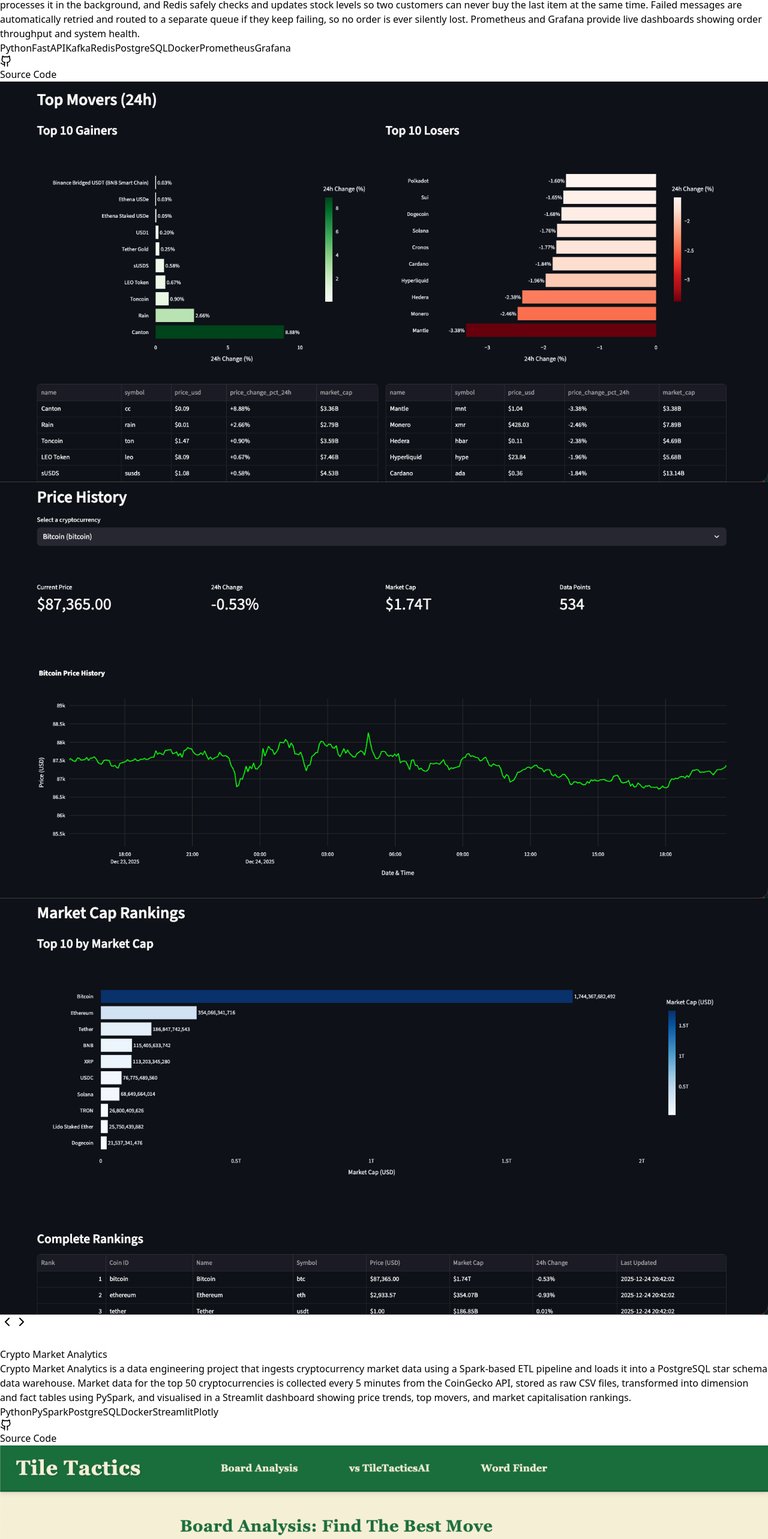
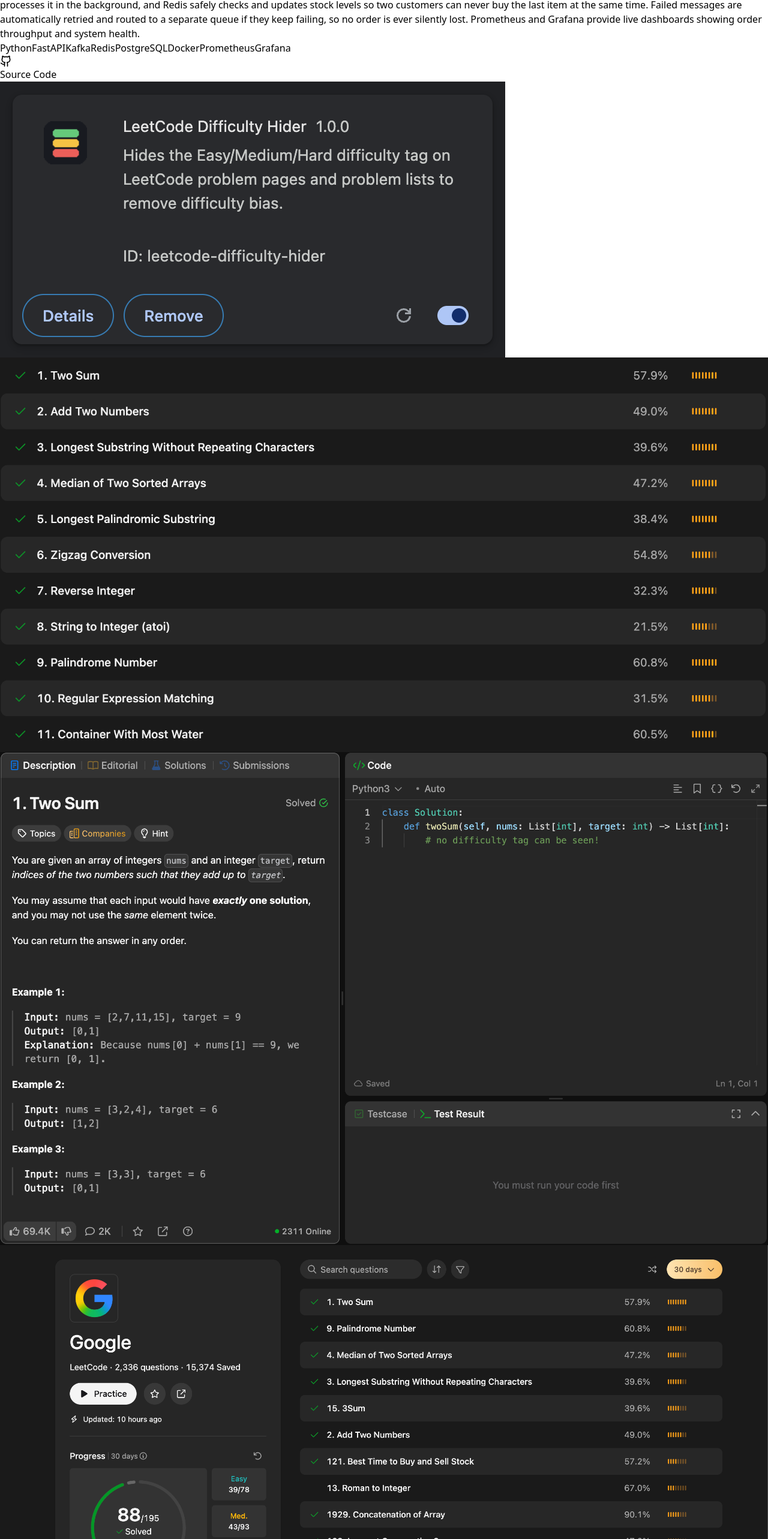
Before and after one commit to amirshah07/Portfolio, a React (Vite) app: page / in a window 1280 px wide. Shown: the part 2475-5041 px from the top of the page at 60% size. Built offline with nearby package versions, Linux system fonts and the light colour scheme.

Commit message:
added leetcode difficulty hider project to projects

```diff
--- a/src/data/portfolio.ts
+++ b/src/data/portfolio.ts
@@ -60,6 +60,20 @@
     },
     {
       id: 5,
+      title: "LeetCode Difficulty Hider",
+      description: "A Chrome extension that removes the Easy/Medium/Hard difficulty tag from LeetCode's problem lists, question pages, study plans and search panels, so problems can be practised without difficulty bias. It's a lightweight Manifest V3 build that injects a single stylesheet targeting LeetCode's difficulty classes, with a small content script that keeps the hiding correct as you navigate the site's React-based single-page app. Solved-count stats on profile and company pages are deliberately left untouched, since they're progress stats rather than per-question bias.",
+      technologies: ["JavaScript", "CSS", "Manifest V3"],
+      images: [
+        "/images/projects/leetcode-difficulty-hider/image1.png",
+        "/images/projects/leetcode-difficulty-hider/image2.png",
+        "/images/projects/leetcode-difficulty-hider/image3.png",
+        "/images/projects/leetcode-difficulty-hider/image4.png",
+        "/images/projects/leetcode-difficulty-hider/image5.png"
+      ],
+      githubLink: "https://github.com/amirshah07/leetcode-difficulty-hider"
+    },
+    {
+      id: 6,
       title: "Order Processing Pipeline",
       description: "A backend system for handling online orders at scale, built with FastAPI, Kafka, Redis and PostgreSQL. When an order comes in, the API responds immediately while Kafka processes it in the background, and Redis safely checks and updates stock levels so two customers can never buy the last item at the same time. Failed messages are automatically retried and routed to a separate queue if they keep failing, so no order is ever silently lost. Prometheus and Grafana provide live dashboards showing order throughput and system health.",
       technologies: ["Python", "FastAPI", "Kafka", "Redis", "PostgreSQL", "Docker", "Prometheus", "Grafana"],
```
